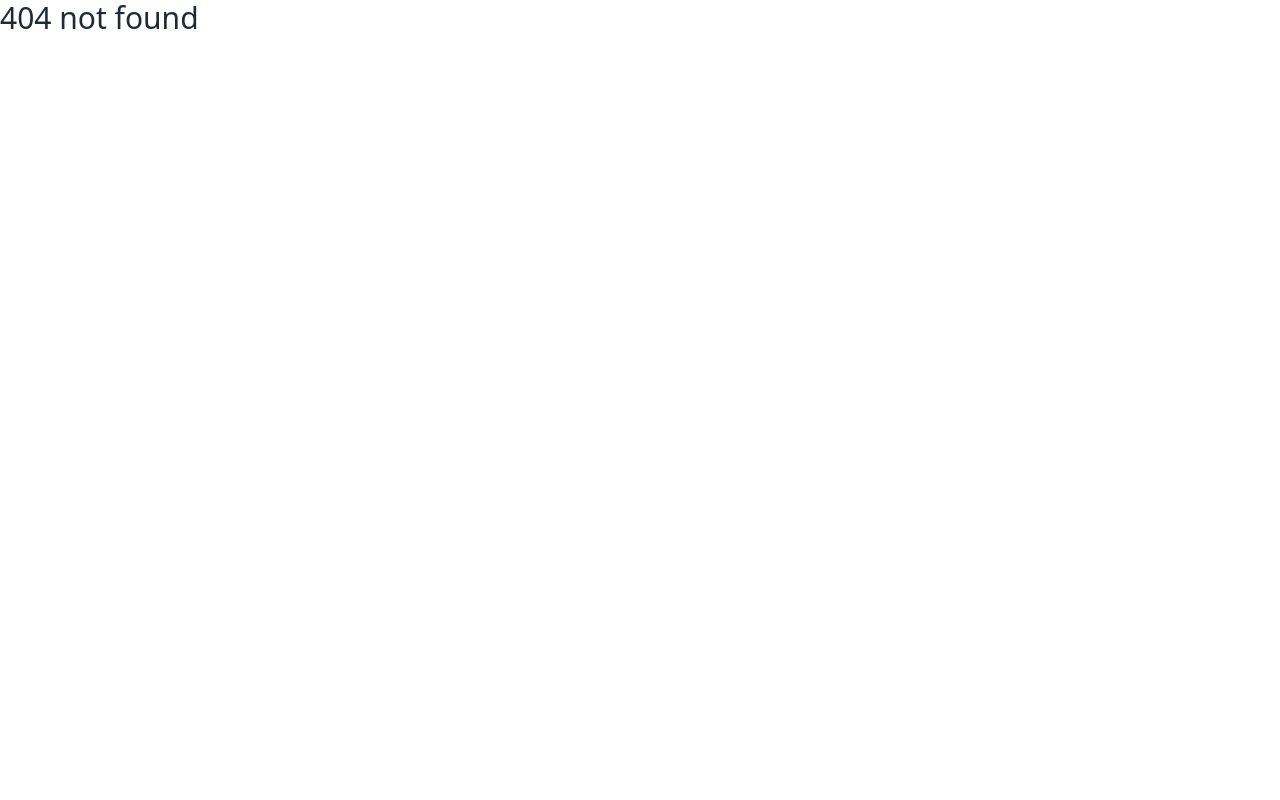
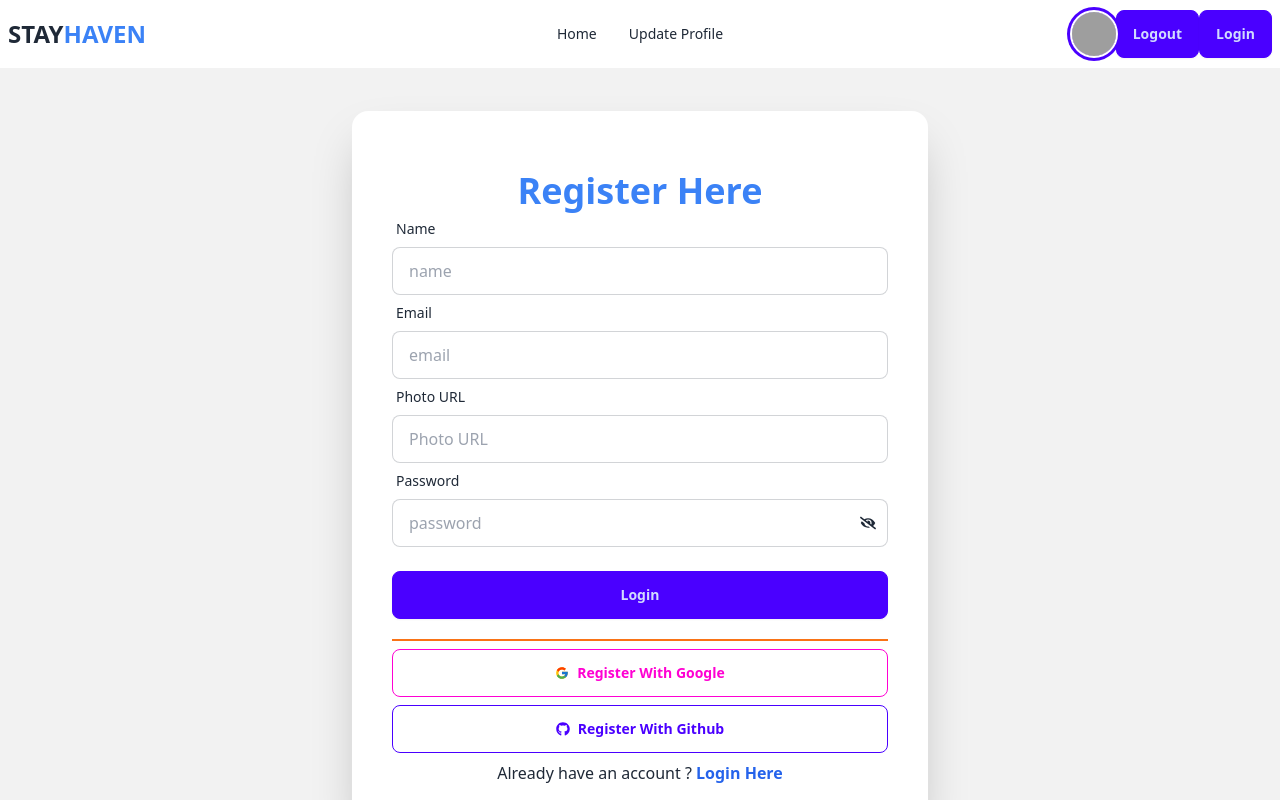
Before and after one commit to NiloyDas19/STAYHAVEN, a React (Vite) app: page /register in a window 1280 px wide. Before the commit this address had no page. Shown: the top 800 px of the page. Built offline with nearby package versions, Linux system fonts and the light colour scheme; grey boxes are pictures that could not be loaded.

Commit message:
Login and Register page design

```diff
--- a/package.json
+++ b/package.json
@@ -14,6 +14,7 @@
     "match-sorter": "^6.3.4",
     "react": "^18.2.0",
     "react-dom": "^18.2.0",
+    "react-icons": "^5.0.1",
     "react-router-dom": "^6.22.3",
     "sort-by": "^1.2.0"
   },
--- /dev/null
+++ b/src/components/Login/Login.jsx
@@ -0,0 +1,50 @@
+import { useState } from "react";
+import { FaEye, FaEyeSlash, FaGithub } from "react-icons/fa";
+import { FcGoogle } from "react-icons/fc";
+import { Link } from "react-router-dom";
+
+const Login = () => {
+    const [showPassword, setShowPassword] = useState(false);
+    return (
+        <div className="hero min-h-screen bg-base-200 mx-auto">
+            <div className="card w-full md:w-1/2 max-w-sm md:max-w-xl shadow-2xl bg-base-100 p-10">
+                <div className="text-center mt-5">
+                    <h2 className="text-2xl md:text-4xl text-blue-500 font-bold">Login Here</h2>
+                </div>
+                <form className="w-full">
+                    <div className="form-control">
+                        <label className="label">
+                            <span className="label-text">Email</span>
+                        </label>
+                        <input type="email" placeholder="email"  name="email" className="input input-bordered" required />
+                    </div>
+                    <div className="form-control relative">
+                        <label className="label">
+                            <span className="label-text">Password</span>
+                            <span className="absolute bottom-4 right-3"
+                             onClick={() => setShowPassword(!showPassword)}>
+                                {
+                                    showPassword ?
+                                    <FaEye></FaEye>
+                                    :<FaEyeSlash></FaEyeSlash>
+                                }
+                            </span>
+                        </label>
+                        <input type={showPassword ? "text" : "password"} placeholder="password" name = "password" className="input input-bordered" required />
+                    </div>
+                    <div className="form-control mt-6">
+                        <button className="btn btn-primary">Login</button>
+                    </div>
+                </form>
+                <div className="text-center flex flex-col space-y-2 mt-5">
+                    <div className="border-b-2 border-orange-500"></div>
+                    <button className="btn btn-outline btn-secondary w-full"><FcGoogle></FcGoogle> Login With Google</button>
+                    <button className="btn btn-outline btn-primary w-full"><FaGithub></FaGithub> Login With Github</button>
+                    <p>Do not have an account ? <span className="font-bold text-red-600"><Link to="/register">Register here</Link></span></p>
+                </div>
+            </div>
+        </div>
+    );
+};
+
+export default Login;
--- a/src/components/Navbar/Navbar.jsx
+++ b/src/components/Navbar/Navbar.jsx
@@ -1,5 +1,12 @@
+import { Link, NavLink } from "react-router-dom";
+
 
 const Navbar = () => {
+
+    const navLinks = <>
+        <li><NavLink to="/">Home</NavLink></li>
+        <li><NavLink to="/update-profile">Update Profile</NavLink></li>
+    </>
     return (
         <div className="navbar bg-base-100">
             <div className="navbar-start">
@@ -8,36 +15,28 @@ const Navbar = () => {
                         <svg xmlns="http://www.w3.org/2000/svg" className="h-5 w-5" fill="none" viewBox="0 0 24 24" stroke="currentColor"><path strokeLinecap="round" strokeLinejoin="round" strokeWidth="2" d="M4 6h16M4 12h8m-8 6h16" /></svg>
                     </div>
                     <ul tabIndex={0} className="menu menu-sm dropdown-content mt-3 z-[1] p-2 shadow bg-base-100 rounded-box w-52">
-                        <li><a>Item 1</a></li>
-                        <li>
-                            <a>Parent</a>
-                            <ul className="p-2">
-                                <li><a>Submenu 1</a></li>
-                                <li><a>Submenu 2</a></li>
-                            </ul>
-                        </li>
-                        <li><a>Item 3</a></li>
+                        {
+                            navLinks
+                        }
                     </ul>
                 </div>
-                <a className="btn btn-ghost text-xl">daisyUI</a>
+                <h2 className="text-2xl font-bold">STAY<span className="text-blue-500">HAVEN</span></h2>
             </div>
             <div className="navbar-center hidden lg:flex">
                 <ul className="menu menu-horizontal px-1">
-                    <li><a>Item 1</a></li>
-                    <li>
-                        <details>
-                            <summary>Parent</summary>
-                            <ul className="p-2">
-                                <li><a>Submenu 1</a></li>
-                                <li><a>Submenu 2</a></li>
-                            </ul>
-                        </details>
-                    </li>
-                    <li><a>Item 3</a></li>
+                    {
+                        navLinks
+                    }
                 </ul>
             </div>
             <div className="navbar-end">
-                <a className="btn">Button</a>
+                <div className="avatar tooltip tooltip-bottom" data-tip="Niloy">
+                    <div className="w-11 rounded-full ring ring-primary ring-offset-base-100 ring-offset-2">
+                        <img src="https://daisyui.com/images/stock/photo-1534528741775-53994a69daeb.jpg" />
+                    </div>
+                </div>
+                <Link to="/"><button className="btn btn-primary">Logout</button></Link>
+                <Link to="/login"><button className="btn btn-primary">Login</button></Link>
             </div>
         </div>
     );
--- /dev/null
+++ b/src/components/Register/Register.jsx
@@ -0,0 +1,62 @@
+import { FcGoogle } from "react-icons/fc";
+import { Link } from "react-router-dom";
+import { useState } from "react";
+import { FaEye, FaEyeSlash, FaGithub } from "react-icons/fa";
+
+const Register = () => {
+    const [showPassword, setShowPassword] = useState(false);
+    return (
+        <div className="hero min-h-screen bg-base-200 mx-auto">
+            <div className="card w-full md:w-1/2 max-w-sm md:max-w-xl shadow-2xl bg-base-100 p-10">
+                <div className="text-center mt-5">
+                    <h2 className="text-2xl md:text-4xl text-blue-500 font-bold">Register Here</h2>
+                </div>
+                <form className="w-full">
+                    <div className="form-control">
+                        <label className="label">
+                            <span className="label-text">Name</span>
+                        </label>
+                        <input type="text" placeholder="name" name="name" className="input input-bordered" required />
+                    </div>
+                    <div className="form-control">
+                        <label className="label">
+                            <span className="label-text">Email</span>
+                        </label>
+                        <input type="email" placeholder="email" name="email" className="input input-bordered" required />
+                    </div>
+                    <div className="form-control">
+                        <label className="label">
+                            <span className="label-text">Photo URL</span>
+                        </label>
+                        <input type="text" placeholder="Photo URL" name="photoUrl" className="input input-bordered" required />
+                    </div>
+                    <div className="form-control relative">
+                        <label className="label">
+                            <span className="label-text">Password</span>
+                            <span className="absolute bottom-4 right-3"
+                                onClick={() => setShowPassword(!showPassword)}>
+                                {
+                                    showPassword ?
+                                        <FaEye></FaEye>
+                                        : <FaEyeSlash></FaEyeSlash>
+                                }
+                            </span>
+                        </label>
+                        <input type={showPassword ? "text" : "password"} placeholder="password" name="password" className="input input-bordered" required />
+                    </div>
+                    <div className="form-control mt-6">
+                        <button className="btn btn-primary">Login</button>
+                    </div>
+                </form>
+                <div className="text-center flex flex-col space-y-2 mt-5">
+                    <div className="border-b-2 border-orange-500"></div>
+                    <button className="btn btn-outline btn-secondary w-full"><FcGoogle></FcGoogle> Register With Google</button>
+                    <button className="btn btn-outline btn-primary w-full"><FaGithub></FaGithub> Register With Github</button>
+                    <p>Already have an account ? <span className="font-bold text-blue-600"><Link to="/login">Login Here</Link></span></p>
+                </div>
+            </div>
+        </div>
+    );
+};
+
+export default Register;
--- /dev/null
+++ b/src/components/UpdateProfile/UpdateProfile.jsx
@@ -0,0 +1,10 @@
+
+const UpdateProfile = () => {
+    return (
+        <div>
+            <h2 className="text-3xl">This is Update Profile Page.</h2>
+        </div>
+    );
+};
+
+export default UpdateProfile;
```
Also changed, not shown: src/main.jsx (+15 -0 lines), 1 other file (tests, documents, lock files or other folders).
